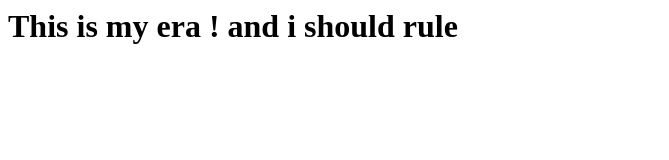
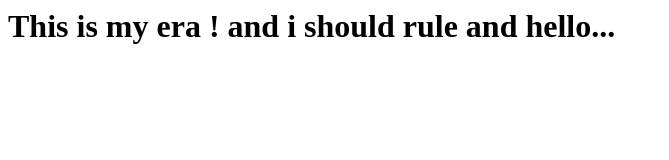
Before and after one commit to ramesh447/angularjs-test, a plain HTML site: page index.html in a window 1280 px wide. Shown: the whole page, without its empty margins (0-669 px from the left). Drawn offline with Linux system fonts and the light colour scheme.

Commit message:
Next version of web file.

```diff
--- a/index.html
+++ b/index.html
@@ -3,6 +3,6 @@
   <title>Hello AngularJS</title>
 </head>
 <body>
-  <h1>This is my era ! and i  should rule</h1>
+  <h1>This is my era ! and i  should rule and hello...</h1>
 </body>
 </html>
```
